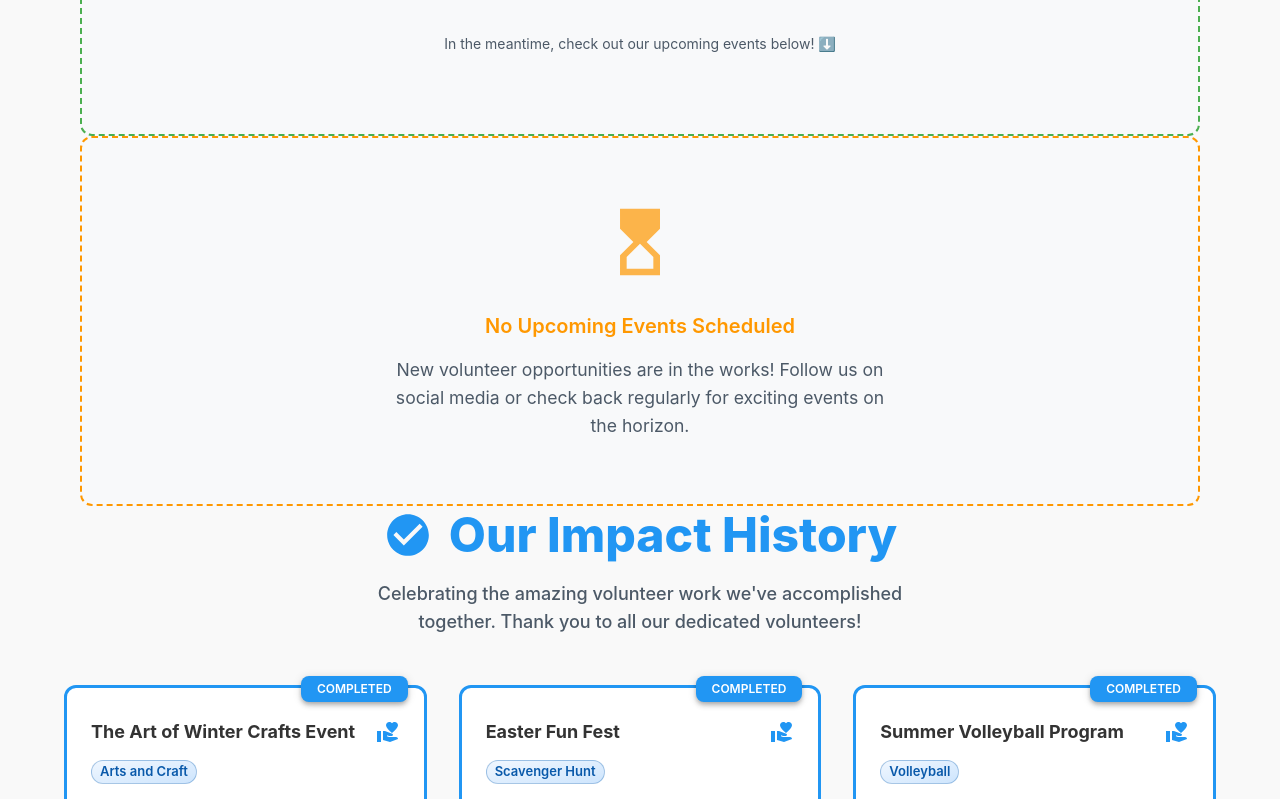
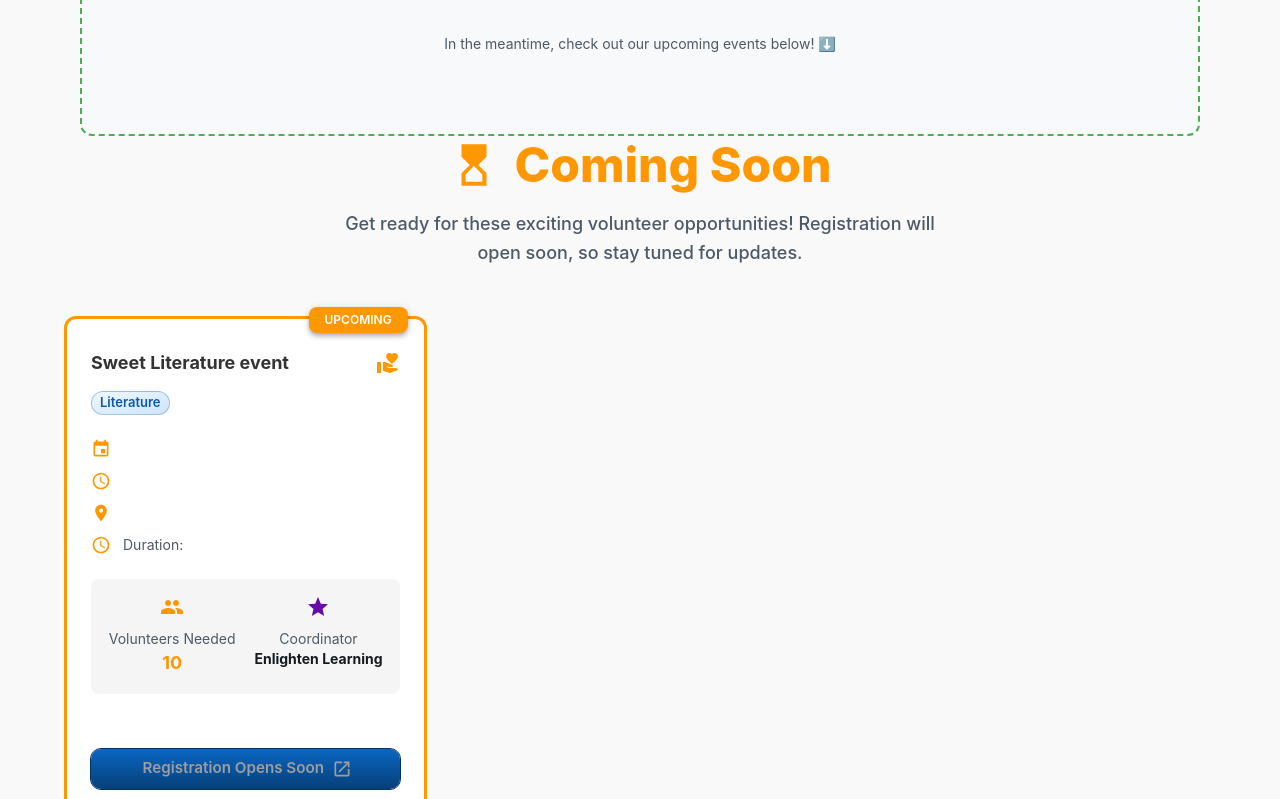
Before and after one commit to Jonathanz4344/EnlightenLearning, a React (Vite) app: page /Get-Involved/Volunteer-Opportunities in a window 1280 px wide. Shown: the part 901-1700 px from the top of the page. Built offline with nearby package versions, Linux system fonts and the light colour scheme.

Commit message:
updated volunteer and participants numbers

```diff
--- a/src/components/getInvolved/VolunteerOpportunities.jsx
+++ b/src/components/getInvolved/VolunteerOpportunities.jsx
@@ -43,6 +43,7 @@ const volunteerData = [
         description: "Get creative this winter at our fun-filled crafts event! We'll have all the materials you need to make a 3D snowman and snowflakes.",
         formUrl: "https://docs.google.com/forms/d/e/1FAIpQLSda9fa92M-4Q0x_8q6c1xc5yBhtGfei78FHhauze_CrSkcztQ/viewform?usp=dialog",
         category: "Arts and Craft",
+        volunteersNeeded: 10,
         totalParticipants: 30,
         duration: "2 hours",
         coordinator: "Enlighten Learning",
@@ -58,6 +59,7 @@ const volunteerData = [
         description: "Come and join us for a day full of surprises! We will have a scavenger hunt, crafts and field game, there will be prizes!",
         formUrl: "https://forms.gle/vAF6viqg8trKTs4Z8",
         category: "Scavenger Hunt",
+        volunteersNeeded: 10,
         totalParticipants: 30,
         duration: "2 hours",
         coordinator: "Enlighten Learning",
@@ -73,11 +75,28 @@ const volunteerData = [
         description: "Need an athletic summer schedule? Help coach beginner sports course to elementary students, and earn hours for it.",
         formUrl: "https://docs.google.com/forms/d/e/1FAIpQLSe1bsWgjxfdHf3V9JNC-mPobgZkw_p_OUvr_IXg7H2j2Om8nw/viewform?usp=dialog",
         category: "Volleyball",
+        volunteersNeeded: 10,
         totalParticipants: 30,
         duration: "1 hours",
         coordinator: "Enlighten Learning",
         registrationStartDate: "2025-07-01",
         expirationDate: "2025-07-21", // Past event
+    },
+     {
+        id: 4,
+        title: "Sweet Literature event",
+        date: "",
+        time: "",
+        location: "",
+        description: "",
+        formUrl: "",
+        category: "Literature",
+        volunteersNeeded: 10,
+        totalParticipants: 30,
+        duration: "",
+        coordinator: "Enlighten Learning",
+        registrationStartDate: "2325-07-01",
+        expirationDate: "",
     },
 
 
@@ -354,14 +373,14 @@ const VolunteerCard = ({ volunteer, section }) => {
                     </Box>
 
                     {/* Registration Opens Date for Upcoming Events */}
-                    {section === 'upcoming' && volunteer.registrationStartDate && (
+                    {/* {section === 'upcoming' && volunteer.registrationStartDate && (
                         <Box sx={{ display: 'flex', alignItems: 'center', gap: 1.5 }}>
                             <ExpirationIcon fontSize="small" sx={{ color: config.titleColor }} />
                             <Typography variant="body2" color="text.secondary">
                                 Registration Opens: {formatDate(volunteer.registrationStartDate)}
                             </Typography>
                         </Box>
-                    )}
+                    )} */}
 
                     {/* Expiration Date for Open Events */}
                     {section === 'open' && volunteer.expirationDate && (
@@ -410,7 +429,7 @@ const VolunteerCard = ({ volunteer, section }) => {
                                             Volunteers Needed
                                         </Typography>
                                         <Typography variant="h6" sx={{ color: config.statsColor }} fontWeight="bold">
-                                            {volunteer.volunteersNeeded || volunteer.totalParticipants}
+                                            {volunteer.volunteersNeeded}
                                         </Typography>
                                     </Box>
                                 </Grid>
--- a/src/components/programs/EventsPrograms.jsx
+++ b/src/components/programs/EventsPrograms.jsx
@@ -41,7 +41,7 @@ const eventsData = [
         time: "4:00 PM - 6:00 PM",
         location: "Shelter Rock Library",
         description: "Get creative this winter at our fun-filled crafts event! We'll have all the materials you need to make a 3D snowman and snowflakes.",
-        formUrl: "https://docs.google.com/forms/d/e/1FAIpQLSda9fa92M-4Q0x_8q6c1xc5yBhtGfei78FHhauze_CrSkcztQ/viewform?usp=dialog",
+        formUrl: "https://docs.google.com/forms/d/e/1FAIpQLSf6FGGIfX3Xe7yK-MwdC-Y2wm2ysWjRbzxxIxid-oIF-WWDzw/viewform?usp=dialog",
         category: "Arts and Craft",
         totalParticipants: 30,
         duration: "2 hours",
@@ -56,7 +56,7 @@ const eventsData = [
         time: "4:00 PM - 6:00 PM",
         location: "Ridder's Pond Park",
         description: "Come and join us for a day full of surprises! We will have a scavenger hunt, crafts and field game, there will be prizes!",
-        formUrl: "https://forms.gle/vAF6viqg8trKTs4Z8",
+        formUrl: "https://forms.gle/KzTLV8EsQaMccSmdA",
         category: "Scavenger Hunt",
         totalParticipants: 30,
         duration: "2 hours",
@@ -71,13 +71,28 @@ const eventsData = [
         time: "1:00 PM - 2:00 PM",
         location: "Park Circle",
         description: "Need an athletic summer schedule? Help coach beginner sports course to elementary students, and earn hours for it.",
-        formUrl: "https://docs.google.com/forms/d/e/1FAIpQLSe1bsWgjxfdHf3V9JNC-mPobgZkw_p_OUvr_IXg7H2j2Om8nw/viewform?usp=dialog",
+        formUrl: "https://forms.gle/gUzvfJNfhUzqJrxp7",
         category: "Volleyball",
         totalParticipants: 30,
         duration: "1 hours",
         coordinator: "Enlighten Learning",
         registrationStartDate: "2025-07-01",
         expirationDate: "2025-07-21", // Past event
+    },
+    {
+        id: 4,
+        title: "Sweet Literature event",
+        date: "",
+        time: "",
+        location: "",
+        description: "",
+        formUrl: "",
+        category: "Literature",
+        totalParticipants: 20,
+        duration: "",
+        coordinator: "Enlighten Learning",
+        registrationStartDate: "2325-07-01",
+        expirationDate: "",
     },
 ];
 
@@ -333,14 +348,14 @@ const EventCard = ({ event, section }) => {
                     </Box>
 
                     {/* Registration Opens Date for Future Events */}
-                    {section === 'future' && event.registrationStartDate && (
+                    {/* {section === 'future' && event.registrationStartDate && (
                         <Box sx={{ display: 'flex', alignItems: 'center', gap: 1.5 }}>
                             <ExpirationIcon fontSize="small" sx={{ color: config.titleColor }} />
                             <Typography variant="body2" color="text.secondary">
                                 Registration Opens: {formatDate(event.registrationStartDate)}
                             </Typography>
                         </Box>
-                    )}
+                    )} */}
 
                     {/* Expiration Date for Current Events */}
                     {section === 'current' && event.expirationDate && (
@@ -389,8 +404,9 @@ const EventCard = ({ event, section }) => {
                                             Expected
                                         </Typography>
                                         <Typography variant="h6" sx={{ color: config.statsColor }} fontWeight="bold">
-                                            {event.expectedParticipants}
+                                            {event.totalParticipants}+
                                         </Typography>
+
                                     </Box>
                                 </Grid>
                                 <Grid item xs={6}>
```
